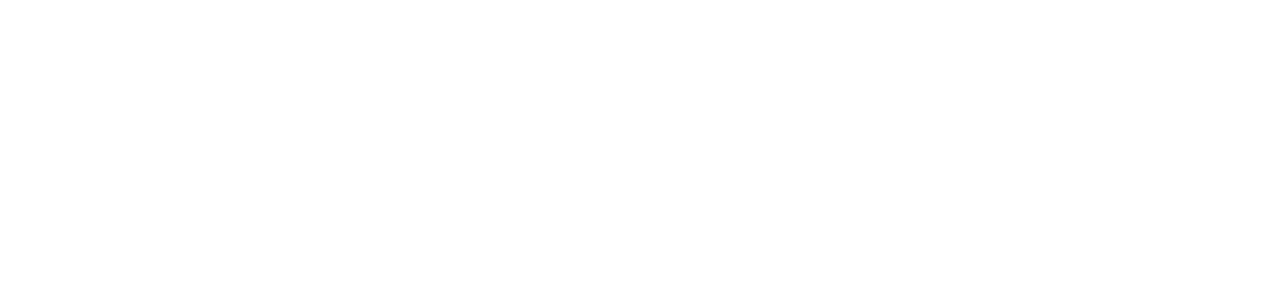
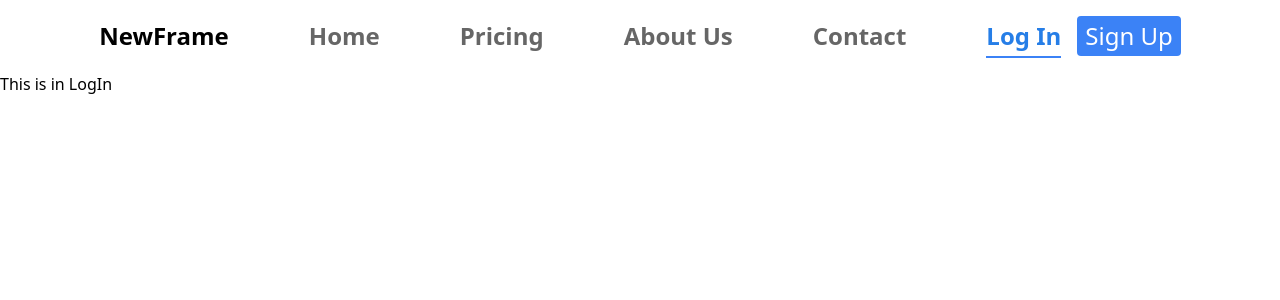
Before and after one commit to danatcosta3/NewFrame, a React (Create React App) app in the folder newframe/: page /LogIn in a window 1280 px wide. Before the commit this address had no page. Shown: the top 300 px of the page. Built offline with nearby package versions, Linux system fonts and the light colour scheme.

Commit message:
Finished HomeNavBar Component

```diff
--- a/newframe/src/App.js
+++ b/newframe/src/App.js
@@ -1,13 +1,21 @@
 import React from "react";
 import { BrowserRouter, Routes, Route } from "react-router-dom";
 import HomePage from "./pages/HomePage";
-
+import Pricing from "./pages/Pricing";
+import AboutUs from "./pages/AboutUs";
+import Register from "./pages/Register";
+import LogIn from "./pages/LogIn";
+import Contact from "./pages/Contact";
 function App() {
   return (
     <BrowserRouter>
       <Routes>
         <Route path="/" element={<HomePage />} />
-        <Route path="/homepage" element={<HomePage />} />
+        <Route path="/Pricing" element={<Pricing />} />
+        <Route path="/AboutUs" element={<AboutUs />} />
+        <Route path="/Register" element={<Register />} />
+        <Route path="/LogIn" element={<LogIn />} />
+        <Route path="/Contact" element={<Contact />} />
       </Routes>
     </BrowserRouter>
   );
--- a/newframe/src/components/HomeNavBar.js
+++ b/newframe/src/components/HomeNavBar.js
@@ -1,38 +1,78 @@
 import React from "react";
+import { Link, useLocation } from "react-router-dom";
 
 function HomeNavBar() {
+  const location = useLocation(); // Get current route
+  const isActive = (path) => location.pathname === path;
   return (
     <nav className="flex justify-center items-center p-4">
-      <ul className="flex space-x-20 items-center text-2xl">
+      <ul className="flex space-x-20 items-center text-2xl text-prim-grey-p font-bold">
         <li>
-          <h1 className="font-semibold">NewFrame</h1>
+          <h1 className="font-bold text-black">
+            <Link to="/">NewFrame</Link>
+          </h1>
         </li>
         <li>
-          <a href="/" className="hover:text-blue-500 hover:underline">
+          <Link
+            to="/"
+            className={
+              isActive("/")
+                ? "text-prim-blue-p border-b-2 border-blue-500 pb-1"
+                : "hover:border-b-2 hover:border-blue-500 hover:pb-1"
+            }
+          >
             Home
-          </a>
+          </Link>
         </li>
         <li>
-          <a href="/" className="hover:text-blue-500 hover:underline">
+          <Link
+            to="/Pricing"
+            className={
+              isActive("/Pricing")
+                ? "text-prim-blue-p border-b-2 border-blue-500 pb-1"
+                : "hover:border-b-2 hover:border-blue-500 hover:pb-1"
+            }
+          >
             Pricing
-          </a>
+          </Link>
         </li>
         <li>
-          <a href="/" className="hover:text-blue-500 hover:underline">
+          <Link
+            to="/AboutUs"
+            className={
+              isActive("/AboutUs")
+                ? "text-prim-blue-p border-b-2 border-blue-500 pb-1"
+                : "hover:border-b-2 hover:border-blue-500 hover:pb-1"
+            }
+          >
             About Us
-          </a>
+          </Link>
         </li>
         <li>
-          <a href="/" className="hover:text-blue-500 hover:underline">
+          <Link
+            to="/Contact"
+            className={
+              isActive("/Contact")
+                ? "text-prim-blue-p border-b-2 border-blue-500 pb-1"
+                : "hover:border-b-2 hover:border-blue-500 hover:pb-1"
+            }
+          >
             Contact
-          </a>
+          </Link>
         </li>
         <li>
-          <a href="/" className="hover:text-blue-500 hover:underline">
+          <Link
+            to="/LogIn"
+            className={
+              isActive("/LogIn")
+                ? "text-prim-blue-p border-b-2 border-blue-500 pb-1"
+                : "hover:border-b-2 hover:border-blue-500 hover:pb-1"
+            }
+          >
             Log In
-          </a>
-          <button className="bg-blue-500 rounded text-white px-2 py-1 hover:bg-blue-400 ml-4">
-            Sign Up
+          </Link>
+          <button className="bg-blue-500 rounded text-white px-2 py-1 hover:bg-blue-400 ml-4 font-normal">
+            <Link to="/Register">Sign Up</Link>
           </button>
         </li>
       </ul>
--- /dev/null
+++ b/newframe/src/pages/AboutUs.jsx
@@ -0,0 +1,13 @@
+import React from "react";
+import HomeNavBar from "../components/HomeNavBar";
+
+function AboutUs() {
+  return (
+    <div>
+      <HomeNavBar />
+      <h1>This is in About</h1>
+    </div>
+  );
+}
+
+export default AboutUs;
--- /dev/null
+++ b/newframe/src/pages/Contact.jsx
@@ -0,0 +1,13 @@
+import React from "react";
+import HomeNavBar from "../components/HomeNavBar";
+
+function Contact() {
+  return (
+    <div>
+      <HomeNavBar />
+      <h1>This is in Contact</h1>
+    </div>
+  );
+}
+
+export default Contact;
--- /dev/null
+++ b/newframe/src/pages/LogIn.jsx
@@ -0,0 +1,13 @@
+import React from "react";
+import HomeNavBar from "../components/HomeNavBar";
+
+function LogIn() {
+  return (
+    <div>
+      <HomeNavBar />
+      <h1>This is in LogIn</h1>
+    </div>
+  );
+}
+
+export default LogIn;
--- /dev/null
+++ b/newframe/src/pages/Pricing.jsx
@@ -0,0 +1,13 @@
+import React from "react";
+import HomeNavBar from "../components/HomeNavBar";
+
+function Pricing() {
+  return (
+    <div>
+      <HomeNavBar />
+      <h1>This is in Pricing</h1>
+    </div>
+  );
+}
+
+export default Pricing;
--- /dev/null
+++ b/newframe/src/pages/Register.jsx
@@ -0,0 +1,13 @@
+import React from "react";
+import HomeNavBar from "../components/HomeNavBar";
+
+function Register() {
+  return (
+    <div>
+      <HomeNavBar />
+      <h1>This is in Register</h1>
+    </div>
+  );
+}
+
+export default Register;
--- a/newframe/tailwind.config.js
+++ b/newframe/tailwind.config.js
@@ -2,7 +2,12 @@
 module.exports = {
   content: ["./src/**/*.{js,jsx,ts,tsx}"],
   theme: {
-    extend: {},
+    extend: {
+      colors: {
+        "prim-blue-p": "#267EE7",
+        "prim-grey-p": "#666666",
+      },
+    },
   },
   plugins: [],
 };
```
